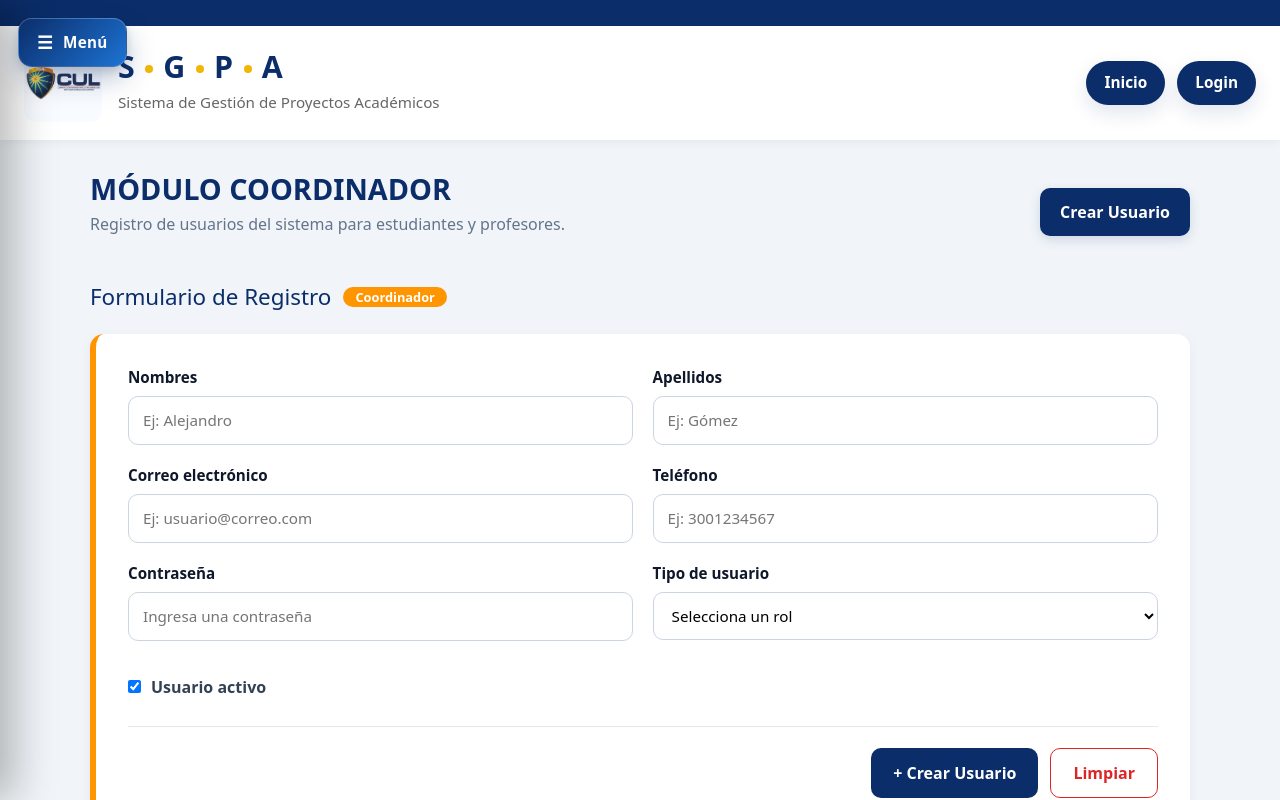
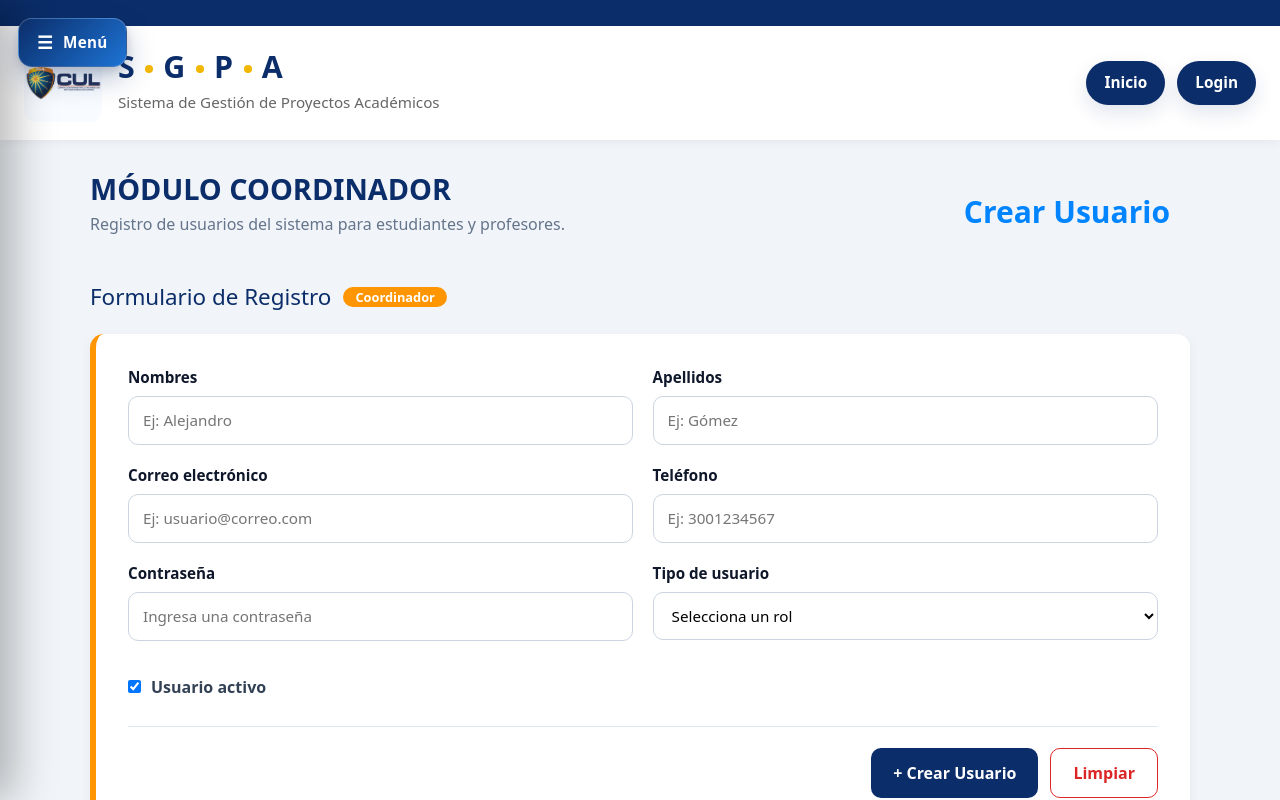
Before and after one commit to Dinaycrak/SGPA-frontend, a SvelteKit app: page /coordinator/create_users in a window 1280 px wide. Shown: the top 800 px of the page. Built offline with nearby package versions, Linux system fonts and the light colour scheme.

Commit message:
import Dashboard

```diff
--- a/src/routes/coordinator/+page.svelte
+++ b/src/routes/coordinator/+page.svelte
@@ -2,6 +2,7 @@
     import Header from "../../lib/components/Header_St.svelte";
     import Footer from "../../lib/components/Footer.svelte";
     import SideBar from "../../lib/components/CoordinatorSideBar.svelte";
+    import Dashboard from "../../lib/components/Dashboard.svelte";
     import 'bootstrap/dist/css/bootstrap.min.css';
 
 </script>
--- a/src/routes/coordinator/create_users/+page.svelte
+++ b/src/routes/coordinator/create_users/+page.svelte
@@ -180,12 +180,10 @@
 	}
 
 	.header-badge {
-		background: #0b2d69;
-		color: white;
-		padding: 12px 20px;
-		border-radius: 10px;
+		color: rgb(0, 132, 255);
+		padding: 10px 20px;
 		font-weight: 700;
-		box-shadow: 0 4px 12px rgba(11, 45, 105, 0.15);
+		font-size: 30px;
 	}
 
 	.section-title {
--- a/src/routes/students/+page.svelte
+++ b/src/routes/students/+page.svelte
@@ -2,6 +2,7 @@
     import Header from "../../lib/components/Header_St.svelte";
     import Footer from "../../lib/components/Footer.svelte";
     import SideBar from "../../lib/components/StudentSideBar.svelte";
+    import Dashboard from "../../lib/components/Dashboard.svelte";
     import 'bootstrap/dist/css/bootstrap.min.css';
 
 </script>
--- a/src/routes/teacher/+page.svelte
+++ b/src/routes/teacher/+page.svelte
@@ -2,6 +2,7 @@
     import Header from "../../lib/components/Header_St.svelte";
     import Footer from "../../lib/components/Footer.svelte";
     import SideBar from "../../lib/components/TeacherSideBar.svelte";
+    import Dashboard from "../../lib/components/Dashboard.svelte";
     import 'bootstrap/dist/css/bootstrap.min.css';
 
 </script>
```
Also changed, not shown: src/lib/components/Dashboard.svelte (added).
